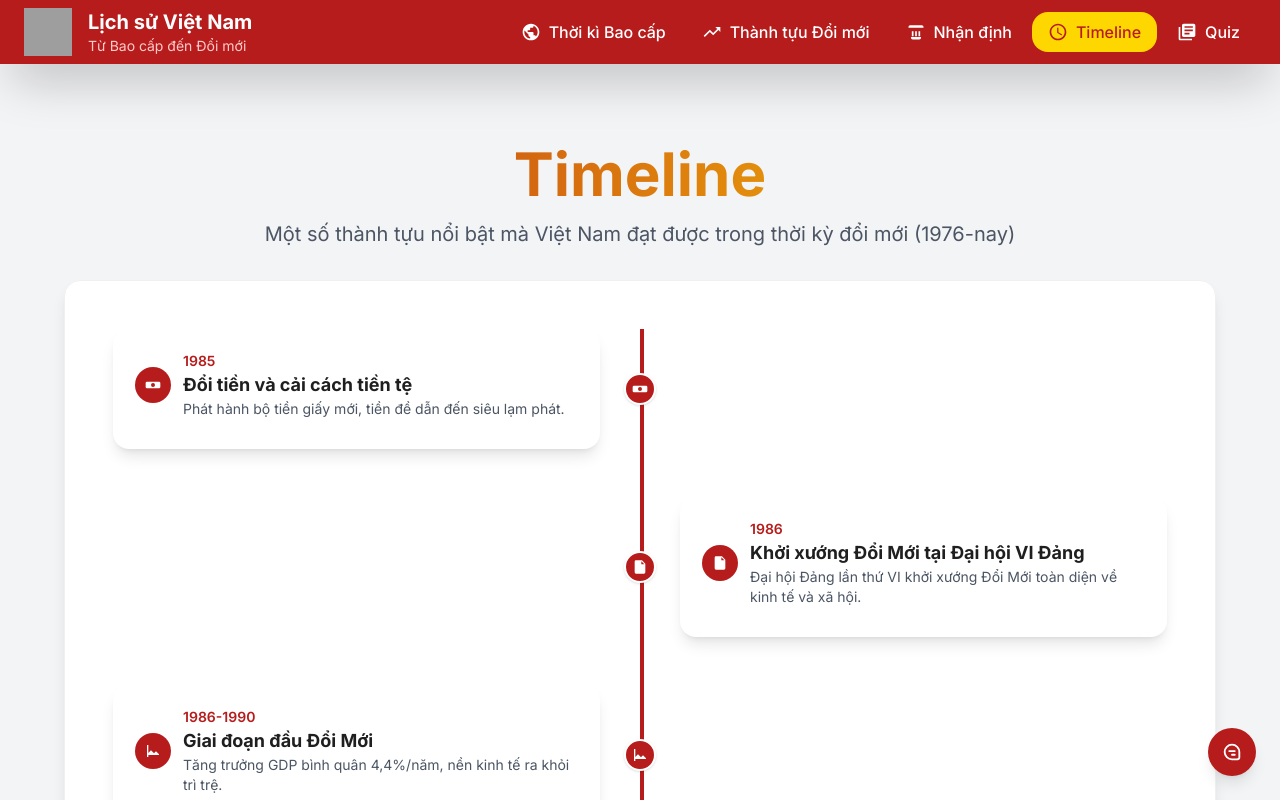
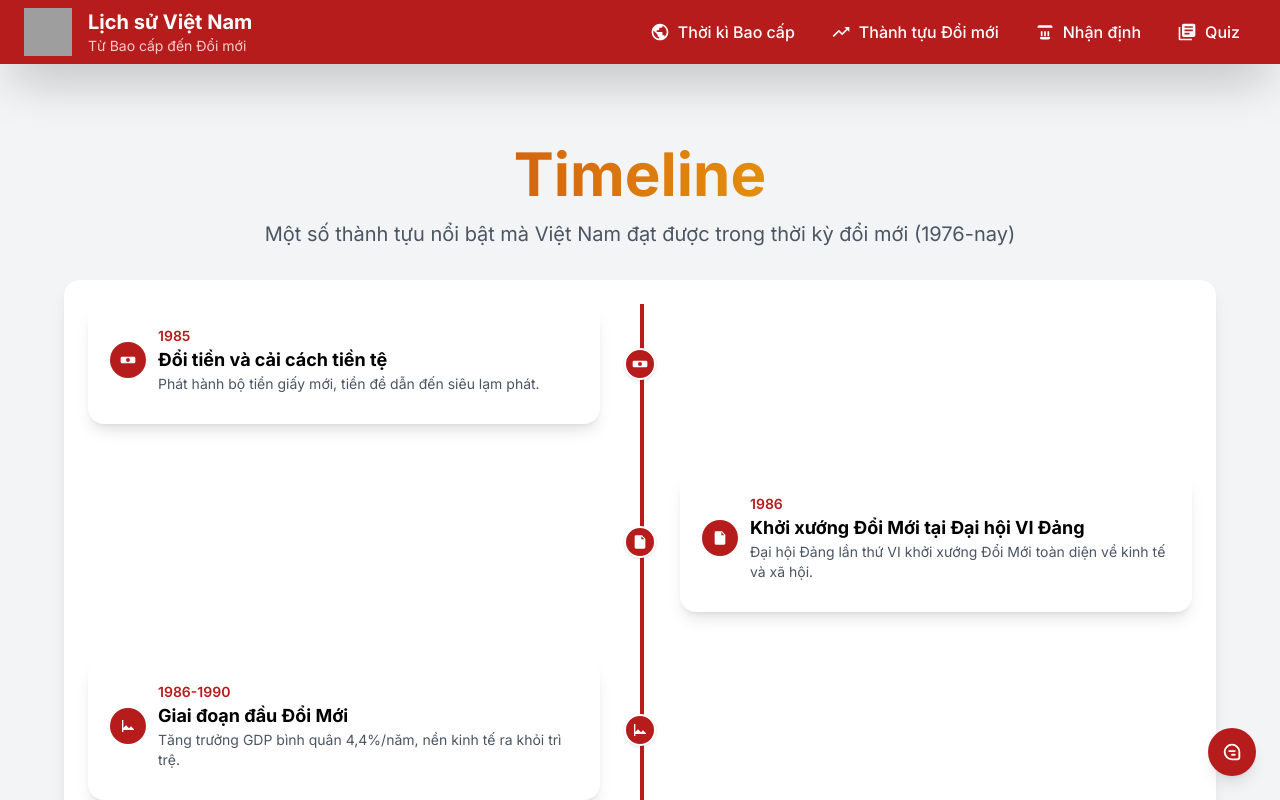
Before and after one commit to trintse173254/vnr202, a React (Vite) app: page /timeline in a window 1280 px wide. Built offline with nearby package versions, Linux system fonts and the light colour scheme; grey boxes are pictures that could not be loaded.

Commit message:
minor change

```diff
--- a/src/components/Layout.jsx
+++ b/src/components/Layout.jsx
@@ -30,15 +30,15 @@ const menuItems = [
       </svg>
     )
   },
-  {
-    path: '/timeline',
-    label: 'Timeline',
-    icon: (
-      <svg className="w-5 h-5" fill="currentColor" viewBox="0 0 24 24">
-        <path d="M11.99 2C6.47 2 2 6.48 2 12s4.47 10 9.99 10C17.52 22 22 17.52 22 12S17.52 2 11.99 2zM12 20c-4.42 0-8-3.58-8-8s3.58-8 8-8 8 3.58 8 8-3.58 8-8 8zm.5-13H11v6l5.25 3.15.75-1.23-4.5-2.67z"/>
-      </svg>
-    )
-  },
+  // {
+  //   path: '/timeline',
+  //   label: 'Timeline',
+  //   icon: (
+  //     <svg className="w-5 h-5" fill="currentColor" viewBox="0 0 24 24">
+  //       <path d="M11.99 2C6.47 2 2 6.48 2 12s4.47 10 9.99 10C17.52 22 22 17.52 22 12S17.52 2 11.99 2zM12 20c-4.42 0-8-3.58-8-8s3.58-8 8-8 8 3.58 8 8-3.58 8-8 8zm.5-13H11v6l5.25 3.15.75-1.23-4.5-2.67z"/>
+  //     </svg>
+  //   )
+  // },
   // {
   //   path: '/tu-lieu',
   //   label: 'Tư liệu',
--- a/src/pages/DoiMoi.jsx
+++ b/src/pages/DoiMoi.jsx
@@ -2,6 +2,7 @@ import React from 'react'
 import { Card, Tooltip } from 'antd'
 import { LineChart, Line, XAxis, YAxis, CartesianGrid, Tooltip as RechartsTooltip, ResponsiveContainer, BarChart, Bar } from 'recharts'
 import { motion } from 'framer-motion'
+import Timeline from './Timeline'
 
 const DoiMoi = () => {
   const gdpData = [
@@ -337,7 +338,7 @@ const DoiMoi = () => {
                       </div>
                       <div>
                         <h5 className="font-semibold text-blue-700">Tổ chức Thương mại Thế giới</h5>
-                        <p className="text-sm text-blue-600">Thành viên từ 2007</p>
+                        <p className="text-sm text-blue-600">Thành viên từ 11/01/2007</p>
                         <p className="text-xs text-blue-500 mt-1">Mở cửa thị trường, tăng cường thương mại</p>
                       </div>
                     </div>
@@ -354,7 +355,7 @@ const DoiMoi = () => {
                       </div>
                       <div>
                         <h5 className="font-semibold text-green-700">Liên Hợp Quốc</h5>
-                        <p className="text-sm text-green-600">Thành viên từ 1977</p>
+                        <p className="text-sm text-green-600">Thành viên từ 20/09/1977</p>
                         <p className="text-xs text-green-500 mt-1">Hợp tác đa phương, phát triển bền vững</p>
                       </div>
                     </div>
@@ -371,7 +372,7 @@ const DoiMoi = () => {
                       </div>
                       <div>
                         <h5 className="font-semibold text-purple-700">Hiệp hội Đông Nam Á</h5>
-                        <p className="text-sm text-purple-600">Thành viên từ 1995</p>
+                        <p className="text-sm text-purple-600">Thành viên từ 28/07/1995</p>
                         <p className="text-xs text-purple-500 mt-1">Hợp tác khu vực, phát triển kinh tế</p>
                       </div>
                     </div>
@@ -388,7 +389,7 @@ const DoiMoi = () => {
                       </div>
                       <div>
                         <h5 className="font-semibold text-orange-700">Diễn đàn Hợp tác Kinh tế châu Á-Thái Bình Dương</h5>
-                        <p className="text-sm text-orange-600">Thành viên từ 1998</p>
+                        <p className="text-sm text-orange-600">Thành viên từ 11/1998</p>
                         <p className="text-xs text-orange-500 mt-1">Thúc đẩy thương mại, đầu tư</p>
                       </div>
                     </div>
@@ -476,6 +477,15 @@ const DoiMoi = () => {
         >
           <Quiz data={quizData} />
         </motion.div> */}
+
+        {/* Timeline Section */}
+        <motion.div
+          initial={{ opacity: 0, y: 20 }}
+          animate={{ opacity: 1, y: 0 }}
+          transition={{ delay: 0.8 }}
+        >
+          <Timeline />
+        </motion.div>
       </motion.div>
     </div>
   )
--- a/src/pages/Timeline.jsx
+++ b/src/pages/Timeline.jsx
@@ -40,7 +40,7 @@ const Timeline = () => {
           </p>
         </div>
 
-        <Card className="content-card">
+        <div className="content-card">
           <div className="relative">
             <motion.div
               className="absolute left-1/2 top-0 -translate-x-1/2 h-full w-1 bg-primary"
@@ -210,7 +210,7 @@ const Timeline = () => {
               })}
             </div>
           </div>
-        </Card>
+        </div>
       </motion.div>
     </div>
   )
```
Also changed, not shown: index.html (+1 -1 lines).
